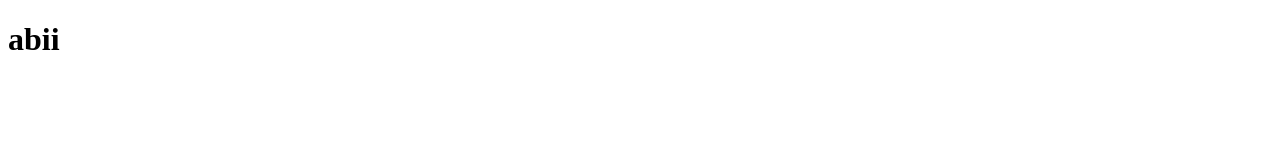
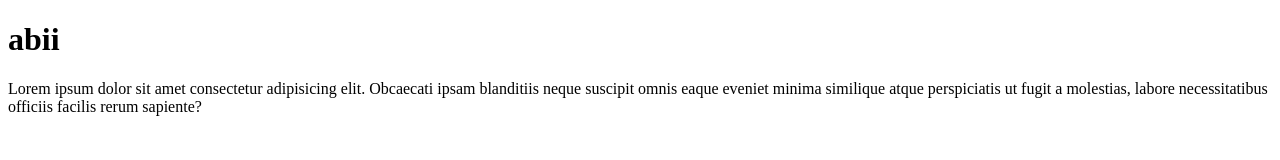
Before and after one commit to daniel08424/dani, a plain HTML site: page index.html in a window 1280 px wide. Drawn offline with Linux system fonts and the light colour scheme.

Commit message:
Index update

```diff
--- a/index.html
+++ b/index.html
@@ -7,5 +7,6 @@
 </head>
 <body>
     <h1>abii</h1>
+    <p>Lorem ipsum dolor sit amet consectetur adipisicing elit. Obcaecati ipsam blanditiis neque suscipit omnis eaque eveniet minima similique atque perspiciatis ut fugit a molestias, labore necessitatibus officiis facilis rerum sapiente?</p>
 </body>
 </html>
```
